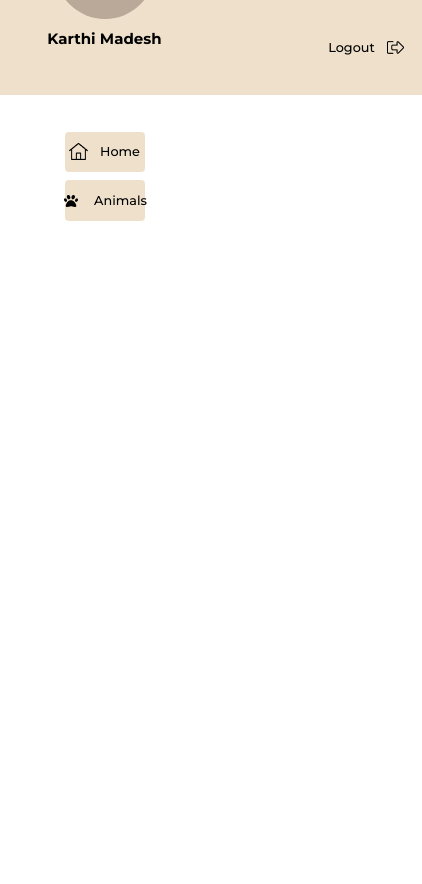
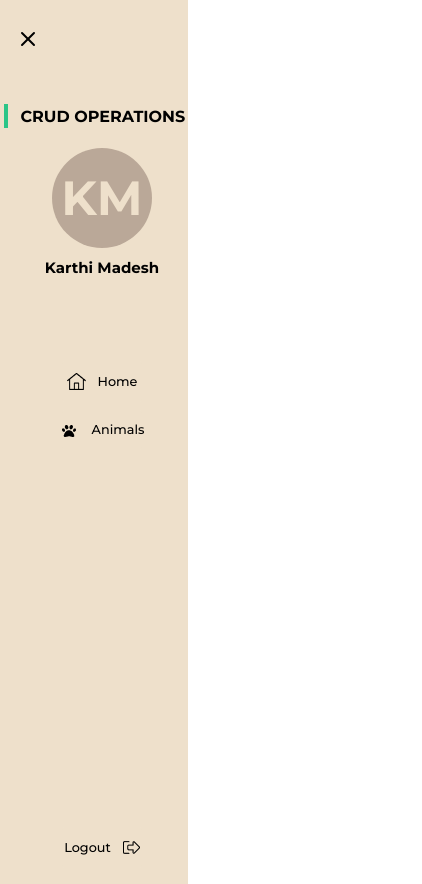
Before and after one commit to BlueTeam-2challenge/2challenge-front, a React (Vite) app: page / in a window 390 px wide. Shown: the whole page, 422 px wide, since content can reach past the window. Before the commit the page ends 844 px from the top, so only its background shows below. Built offline with nearby package versions, Linux system fonts and the light colour scheme.

Commit message:
style: add 'hamburger menu' on sidebar

```diff
--- a/src/App.tsx
+++ b/src/App.tsx
@@ -1,9 +1,9 @@
-import Menu from "./components/SideMenu/SideMenu";
+import SideMenu from "./components/SideMenu/SideMenu";
 
 function App() {
   return (
     <>
-      <Menu />
+      <SideMenu />
     </>
   );
 }
--- a/src/components/Logo/Logo.module.css
+++ b/src/components/Logo/Logo.module.css
@@ -33,15 +33,6 @@
     width: 180px;
   }
   .logoTextSmall {
-    font-size: 17px;
+    font-size: 16px;
   }
 }
-
-@media (max-width: 780px) {
-  .logoSmall{
-    width: 160px;
-  }
-  .logoTextSmall {
-    font-size: 14px;
-  }
-}
--- a/src/components/SideMenu/SideMenu.module.css
+++ b/src/components/SideMenu/SideMenu.module.css
@@ -8,6 +8,7 @@
     align-items: center;
     padding: 1.5rem 0.5rem 1rem 1.5rem;
     gap: 1rem;
+    transition: width 0.5s ease
 }
 
 .navbar {
@@ -16,6 +17,17 @@
     flex-direction: column;
     gap: 0.5rem;
 }
+
+.logout {
+    display: flex;
+    justify-content: center;
+    align-content: flex-end;
+}
+
+.menuIcon {
+    display: none;
+}
+
 
 @media (max-width: 1300px) {
     .sidebar {
@@ -38,15 +50,40 @@
     }
 }
 
-@media (max-width: 600px) {
+@media (max-width: 685px) {
+    .menuIcon {
+        display: block;
+        position: fixed;
+        top: 3.25vh;
+        left: 4vw;
+        z-index: 1001;
+        cursor: pointer;
+    }
+
+    .menuIcon:hover{
+        color: white;
+    }
+
+    .hide {
+        display: none;
+    }
+
     .sidebar {
         width: 100%;
-        height: 7.5vh;
-        padding: 1rem;
-        flex-flow: wrap;
+        height: 5vh;
     }
 
-    .logout {
-        margin-top: 0;
+    .sideContent {
+        padding-top: 5rem;
     }
+
+    .sidebar.side {
+        width: 40%;
+        height: 100vh;
+    }
+
+    .sidebar.nav .logout {
+        display: none;
+    }
+
 }
--- a/src/components/SideMenu/SideMenu.tsx
+++ b/src/components/SideMenu/SideMenu.tsx
@@ -3,12 +3,21 @@ import NavButton from "../NavButton"
 import UserProfile from "../UserProfile"
 import { BrowserRouter as Router } from 'react-router-dom';
 import styles from './SideMenu.module.css'
+import { X } from "lucide-react";
+import { Menu } from "lucide-react";
+import { useState } from "react";
 
-const Menu = () => {
+const SideMenu = () => {
+  const [hamburger, setHamburger] = useState(false)
+
+  const toggleHamburger = () => {
+    setHamburger(!hamburger)
+  }
+
   return (
     <Router>
-    <div className={styles.sidebar}>
-        <div>
+      <div className={`${styles.sidebar} ${hamburger ? styles.nav : styles.side}`}>
+      <div className={`${styles.sideContent} ${hamburger ? styles.hide : ''}`}>
           <Logo variant="small" />
           <UserProfile name="Karthi Madesh" />
           <div className={styles.navbar}>
@@ -18,8 +27,11 @@ const Menu = () => {
         </div>
         <div className={styles.logout}><NavButton to="/" label="Logout" icon="src\assets\images\logout-icon.png" /></div>
     </div>
+    <div className={styles.menuIcon} onClick={toggleHamburger}>
+      {hamburger ? <Menu /> : <X />}
+    </div>
     </Router>
   )
 }
 
-export default Menu
+export default SideMenu
```
